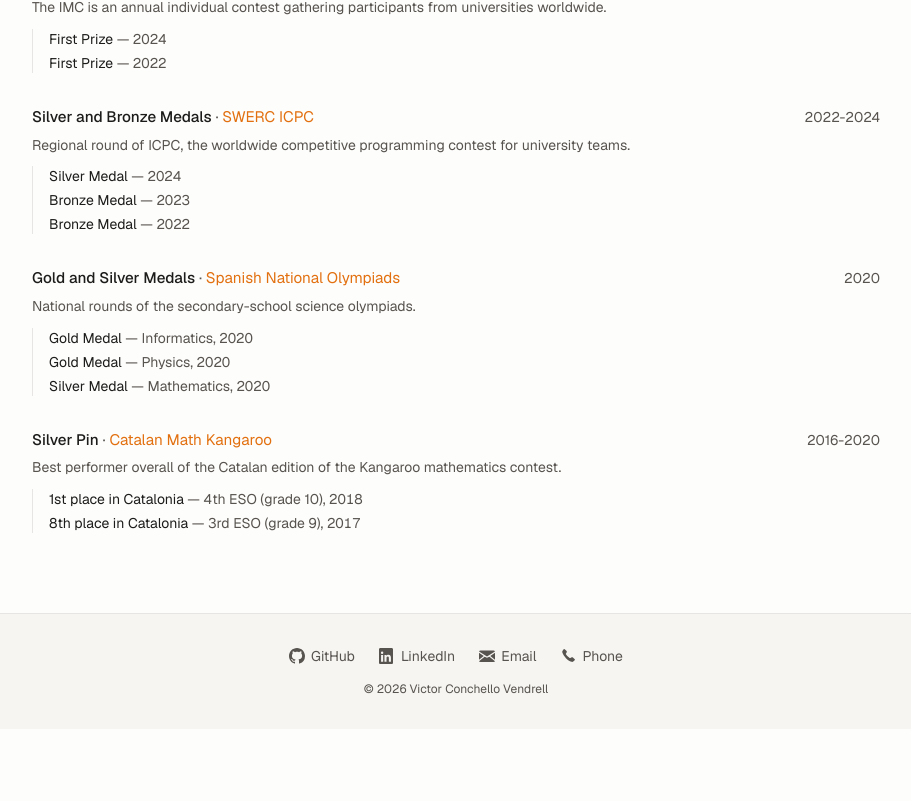
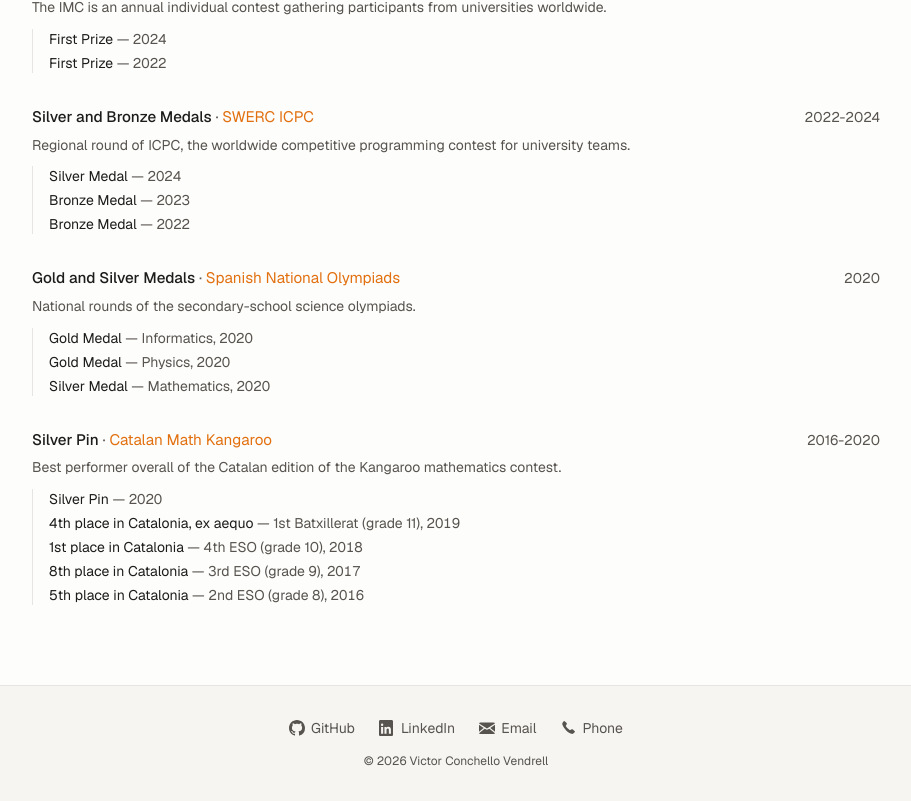
Before and after one commit to Victoriano012/PersonalWeb, a Next.js app: page /awards in a window 1280 px wide. Shown: the part 472-1273 px from the top of the page, without its empty margins (184-1095 px from the left). Before the commit the page ends 1201 px from the top, so only its background shows below. Built offline with nearby package versions, Linux system fonts and the light colour scheme; no server answers.

Commit message:
Add the verified 2016 and 2019 Kangaroo results to the awards entry

```diff
--- a/src/data/awards.ts
+++ b/src/data/awards.ts
@@ -66,6 +66,15 @@ export const awards: Award[] = [
     description:
       "Best performer overall of the Catalan edition of the Kangaroo mathematics contest.",
     items: [
+      // https://cangur.org/cangur/cang2020/
+      { label: "Silver Pin", year: "2020" },
+      // https://www.cangur.org/cangur/cang2019/informacions/premis/
+      // "Premi de categoria A", 126 pts ex aequo, joint 4th of the level
+      {
+        label: "4th place in Catalonia, ex aequo",
+        year: "2019",
+        detail: "1st Batxillerat (grade 11)",
+      },
       {
         label: "1st place in Catalonia",
         year: "2018",
@@ -76,6 +85,13 @@ export const awards: Award[] = [
         year: "2017",
         detail: "3rd ESO (grade 9)",
       },
+      // https://cangur.org/cangur/cang2016/premis.php
+      // "Premi de categoria A", 138,75 pts, 5th-highest score of the level
+      {
+        label: "5th place in Catalonia",
+        year: "2016",
+        detail: "2nd ESO (grade 8)",
+      },
     ],
   },
 ];
```
